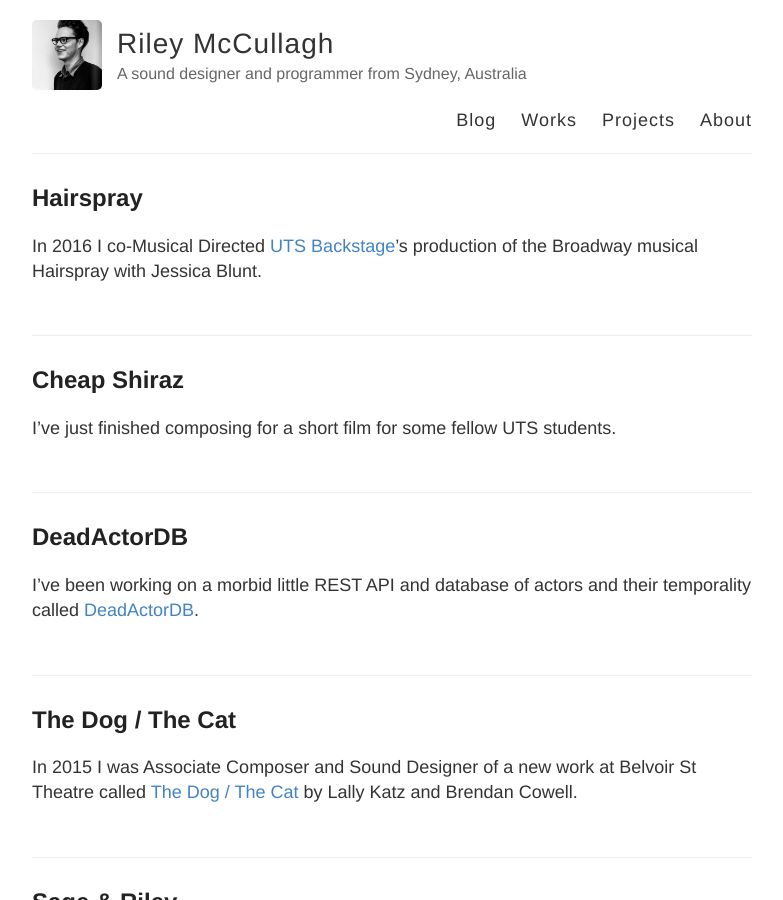
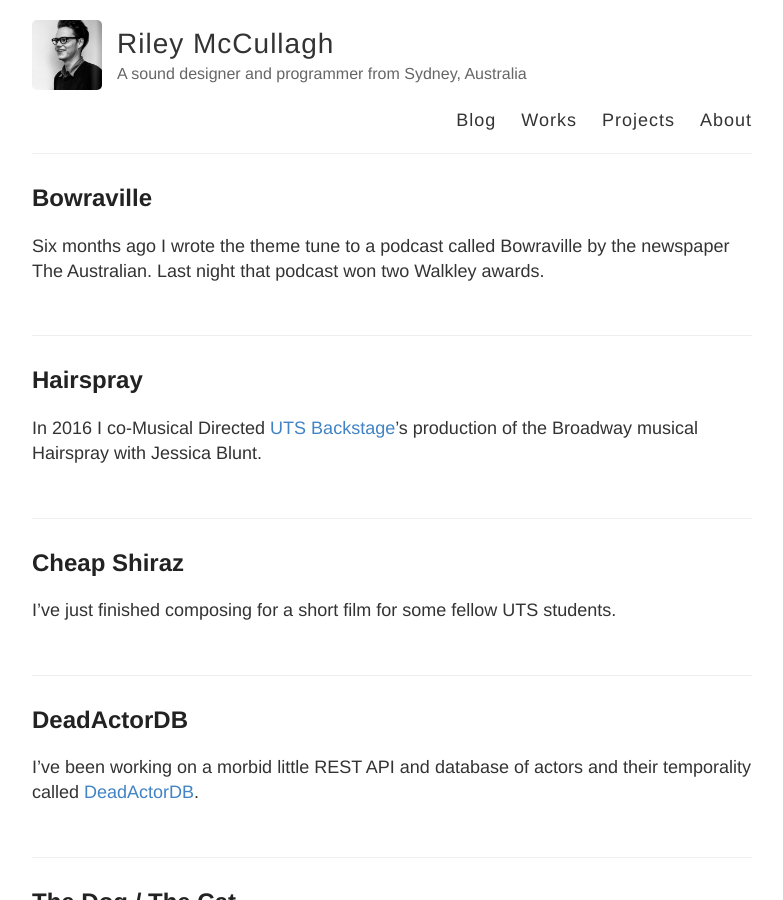
Before and after one commit to rileymccullagh/portfolio, a Jekyll site: the page built from docs/index.html, in a window 1280 px wide and 900 px high. Shown: the whole window, without its empty margins (248-1031 px from the left). Built offline with Jekyll 4.4.1, drawn with Linux system fonts in a browser that asks for light colours.

Commit message:
readded bowraville

```diff
--- /dev/null
+++ b/docs/_posts/2016-12-3-Bowraville.md
@@ -0,0 +1,27 @@
+---
+layout: post
+title: Bowraville
+---
+
+Six months ago I wrote the theme tune to a podcast called Bowraville by the newspaper The Australian. Last night that podcast won two Walkley awards.
+
+Bowraville is a podcast about the murders of three Aboriginal children in northern NSW. Hosted by crime reporter Dan Box and produced by Eric George, the podcast has been met with great public interest. According to [The Walkley Foundation](http://www.walkleys.com/walkleys-winners/dan-box-eric-george-and-stephen-fitzpatrick/), "[a]s a direct result of this series, fresh murder charges have been laid against the accused and NSW Police have publicly apologised for their bungled, racist investigation."
+
+The podcast has won [Walkley awards for coverage of indigenous affairs and for best podcast](http://www.walkleys.com/photojournalist-andrew-quilty-wins-gold-at-61st-walkley-awards-for-excellence-in-journalism/), a [Kennedy award for Outstanding Radio Current Affairs Reporting and Audio Blog](http://kennedyawards.com.au/), and a [Publish award for best podcast](http://publishawards.com.au/2016winners/).
+
+My brother Marlowe Fitzpatrick played the piano on the recording.
+
+## Episode 1: The Murders
+<iframe width="100%" height="300" scrolling="no" frameborder="no" src="https://w.soundcloud.com/player/?url=https%3A//api.soundcloud.com/tracks/262424115&amp;auto_play=false&amp;hide_related=false&amp;show_comments=true&amp;show_user=true&amp;show_reposts=false&amp;visual=true"></iframe>
+
+## Episode 2: The Investigation
+<iframe width="100%" height="300" scrolling="no" frameborder="no" src="https://w.soundcloud.com/player/?url=https%3A//api.soundcloud.com/tracks/263035333&amp;auto_play=false&amp;hide_related=false&amp;show_comments=true&amp;show_user=true&amp;show_reposts=false&amp;visual=true"></iframe>
+
+## Episode 3: The Suspect
+<iframe width="100%" height="300" scrolling="no" frameborder="no" src="https://w.soundcloud.com/player/?url=https%3A//api.soundcloud.com/tracks/263528597&amp;auto_play=false&amp;hide_related=false&amp;show_comments=true&amp;show_user=true&amp;show_reposts=false&amp;visual=true"></iframe>
+
+## Episode 4: The Trials
+<iframe width="100%" height="300" scrolling="no" frameborder="no" src="https://w.soundcloud.com/player/?url=https%3A//api.soundcloud.com/tracks/264198186&amp;auto_play=false&amp;hide_related=false&amp;show_comments=true&amp;show_user=true&amp;show_reposts=false&amp;visual=true"></iframe>
+
+## Episode 5: The Case for Jay
+<iframe width="100%" height="300" scrolling="no" frameborder="no" src="https://w.soundcloud.com/player/?url=https%3A//api.soundcloud.com/tracks/264712865&amp;auto_play=false&amp;hide_related=false&amp;show_comments=true&amp;show_user=true&amp;show_reposts=false&amp;visual=true"></iframe>
--- a/docs/works.md
+++ b/docs/works.md
@@ -7,6 +7,8 @@ permalink: /works/
 ### Composition
 
 [Cheap Shiraz](http://rileymccullagh.com/Cheap-Shiraz/) (2016)
+
+[Bowraville](http://rileymccullagh.com/Bowraville/) (2016)
 
 [Sage & Riley - Vol. 2: Beezwax](http://rileymccullagh.com/Sage-Riley/) (2015)
 
```
